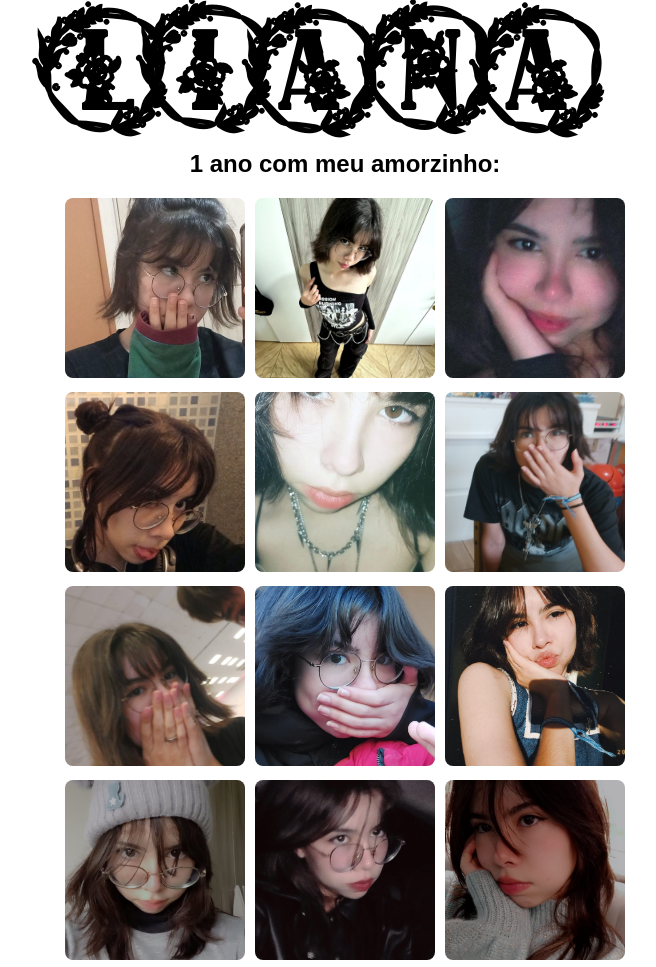
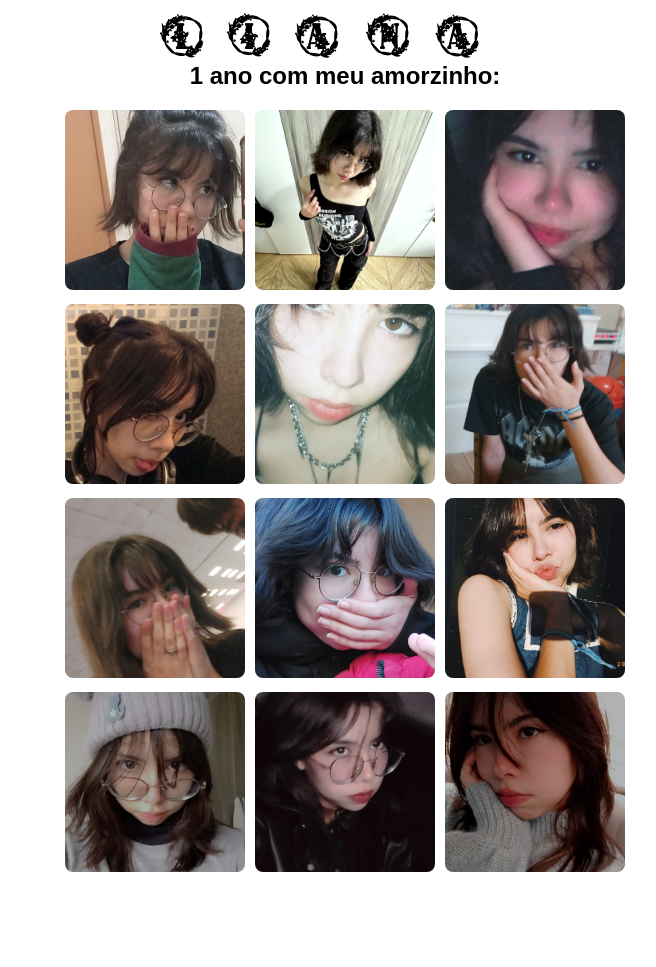
Before and after one commit to JosephTHDVy/LIANA, a plain HTML site: page gallery.html in a window 1280 px wide. Shown: the whole page, without its empty margins (295-951 px from the left). After the commit the page ends 916 px from the top, so only its background shows below. Drawn offline with Linux system fonts and the light colour scheme.

Commit message:
Update style.css

```diff
--- a/style.css
+++ b/style.css
@@ -118,7 +118,6 @@
 
   .nome {
     font-family: Adenium;
-    font-size: 100px;
     letter-spacing: 50px;
   }
 
```
